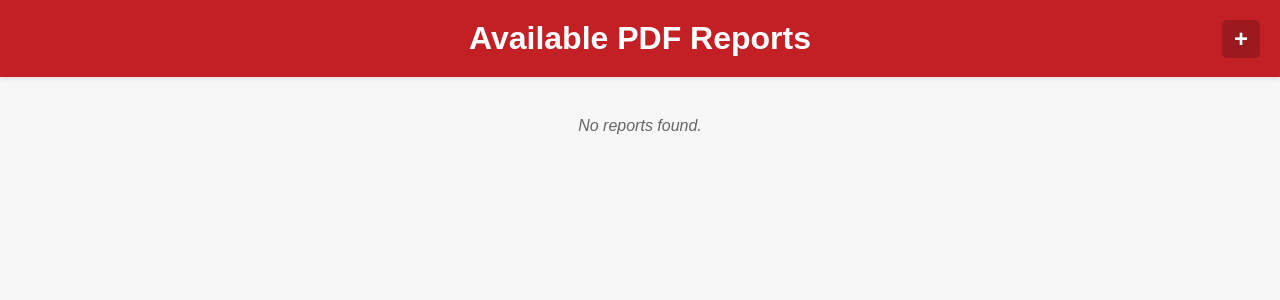
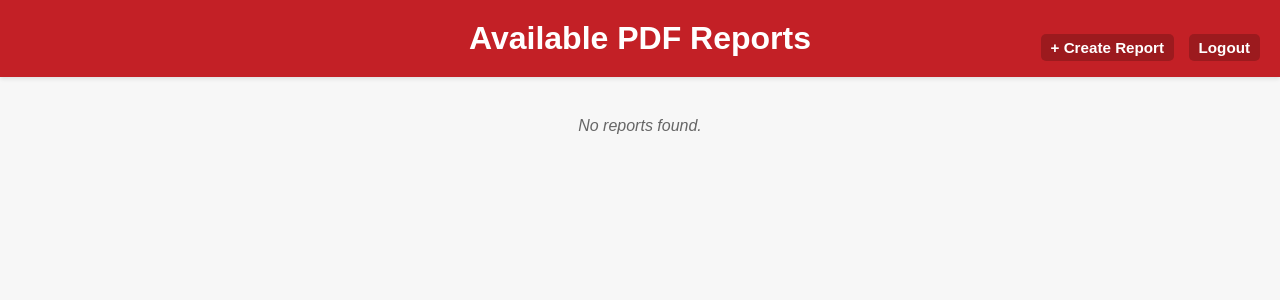
Before and after one commit to kscardinal/loto-report-generator, a FastAPI app: template src/web/templates/pdf_list.html in a window 1280 px wide. Shown: the top 300 px of the page. Run offline with FastAPI, Linux system fonts and the light colour scheme; the template is opened without the code that fills it, so the values that code supplies are empty; parts of the project's set-up code (start-up, migrations or seed data) failed here and were passed over.

Commit message:
added a log out button

```diff
--- a/src/api/main.py
+++ b/src/api/main.py
@@ -1898,3 +1898,9 @@ async def reset_password(data: dict, background_tasks: BackgroundTasks):
     background_tasks.add_task(password_reset_email, user)
 
     return JSONResponse({"message": f"Reset password for {target_email_normalized}"}, status_code=200)
+
+@app.post("/logout")
+def logout(response: Response):
+    # Clear the access_token cookie
+    response.delete_cookie(key="access_token", path="/")
+    return {"message": "Logged out"}
--- a/src/web/templates/pdf_list.html
+++ b/src/web/templates/pdf_list.html
@@ -130,17 +130,15 @@
         }
 
         .add-btn {
-            position: absolute;
-            right: 20px;
-            top: 50%;
             transform: translateY(-50%);
-            font-size: 1.5em;
-            font-weight: bold;
             color: white;
             text-decoration: none;
+            font-weight: bold;
+            font-size: 0.95em;
             background-color: rgba(0,0,0,0.2);
-            padding: 5px 12px;
+            padding: 5px 10px;
             border-radius: 5px;
+            margin-left: 10px;
             transition: background-color 0.2s;
         }
 
@@ -154,9 +152,15 @@
             margin-top: 5px;
         }
 
-        .back-div {
+        .left-div {
             position: absolute;
             left: 20px;
+            top: 50%;
+        }
+
+        .right-div {
+            position: absolute;
+            right: 20px;
             top: 50%;
         }
 
@@ -170,6 +174,7 @@
             padding: 5px 10px;
             border-radius: 5px;
             margin-right: 10px;
+            transition: background-color 0.2s;
         }
 
         .back-btn:hover {
@@ -189,13 +194,16 @@
         {% endif %}
 
         {% if current_user and current_user.role == "owner" %}
-            <div class="back-div">
+            <div class="left-div">
                 <a href="/users" class="back-btn">Users</a>
                 <a href="/audit_logs" class="back-btn">Logs</a>
             </div>
         {% endif %}
 
-        <a href="{{ url_for('create_report') }}" class="add-btn" title="Create New Report">+</a>
+        <div class="right-div">
+            <a href="/create_report" class="add-btn" title="Create New Report">+ Create Report</a>
+            <a href="#" class="add-btn" id="logout-btn">Logout</a>
+        </div>
     </header>
 
     <main>
@@ -245,5 +253,19 @@
             }
         });
     });
+
+    const logoutBtn = document.getElementById("logout-btn");
+
+    logoutBtn.addEventListener("click", async (e) => {
+        e.preventDefault();
+
+        try {
+            await fetch("/logout", { method: "POST", credentials: "include" });
+            window.location.href = "/login"; // redirect after logout
+        } catch (err) {
+            console.error("Logout failed", err);
+            alert("Logout failed, please try again.");
+        }
+    });
 </script>
 </html>
```
Also changed, not shown: src/web/static/includes/avatar.svg (added).
